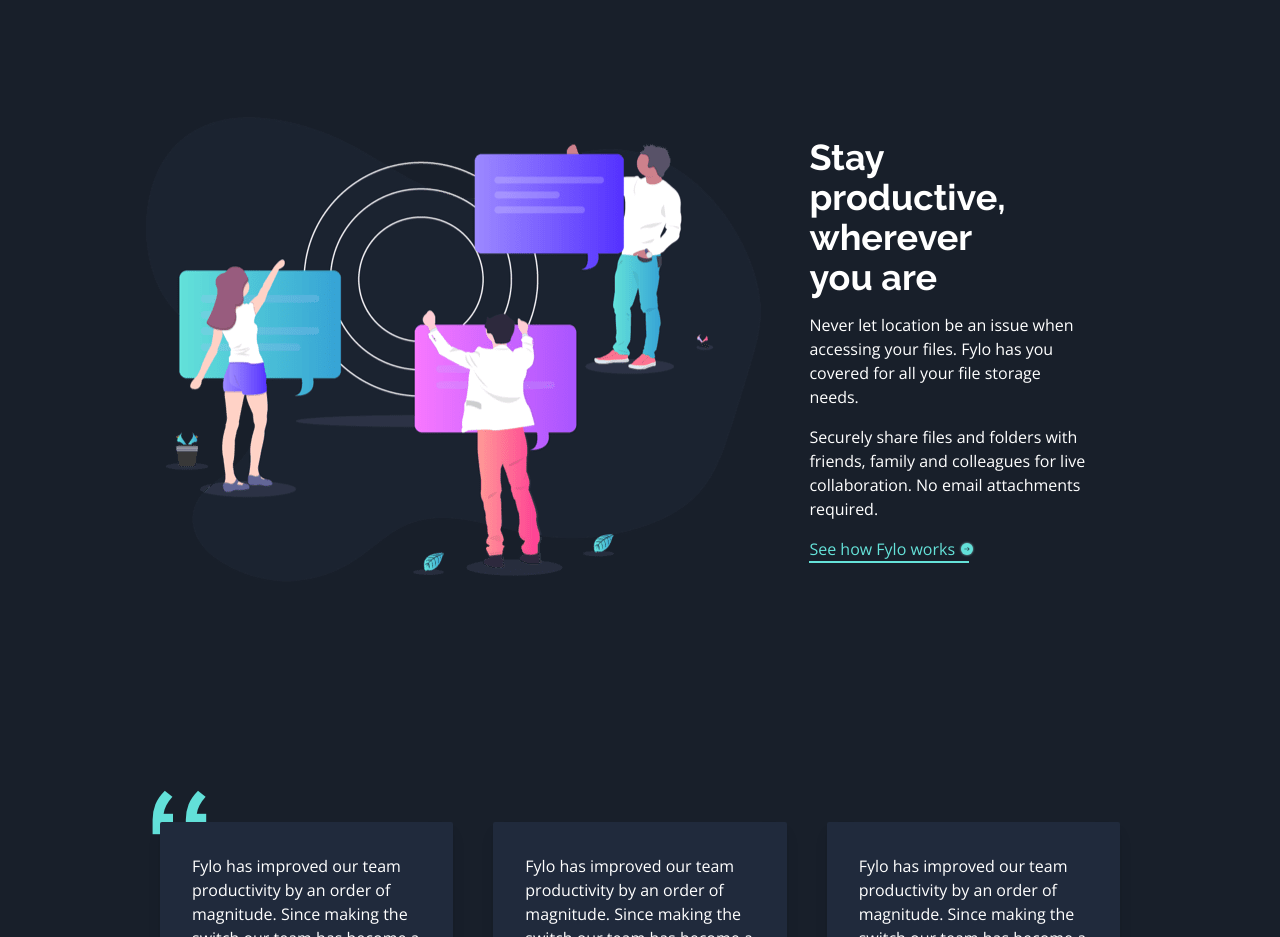
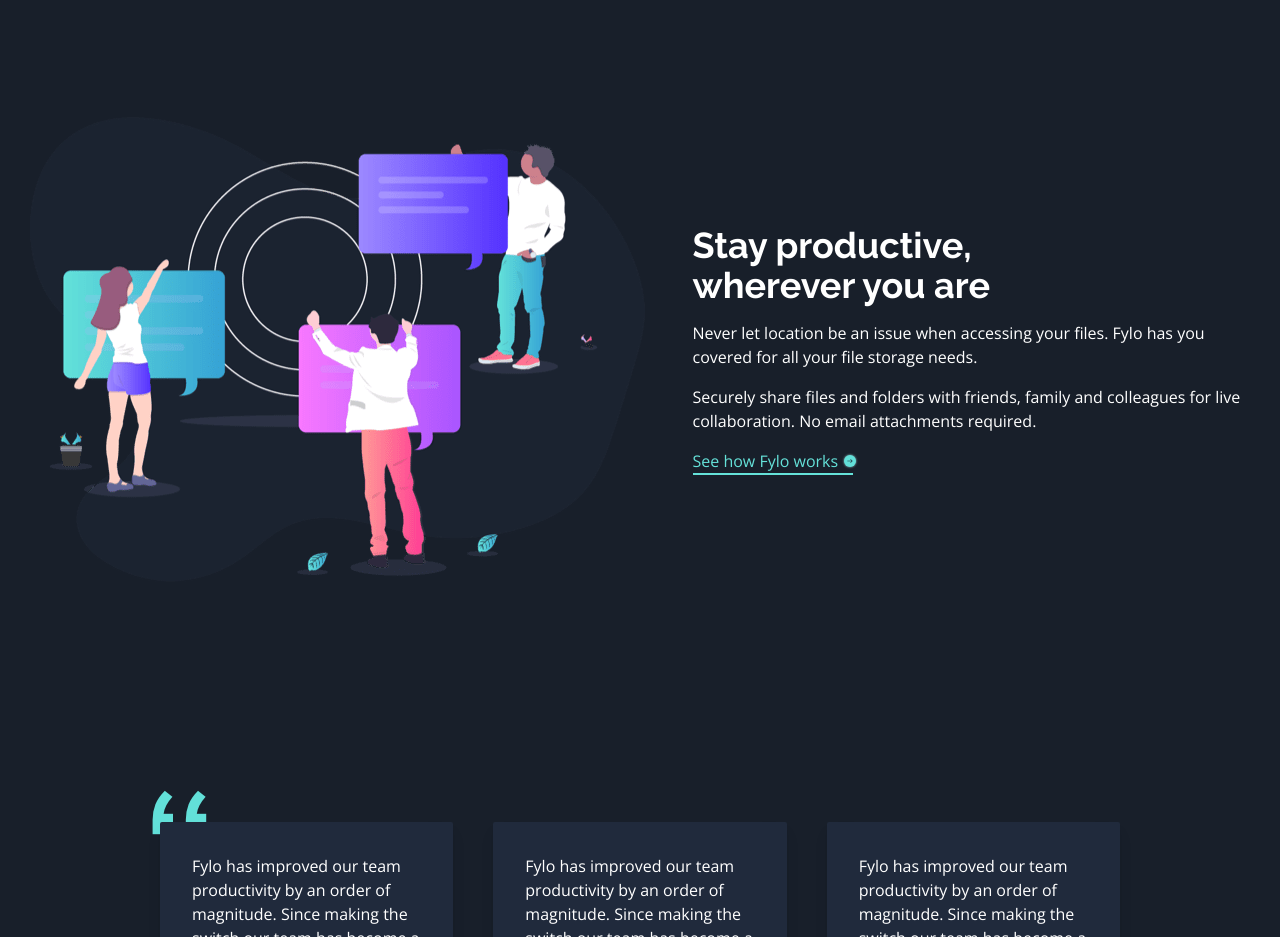
Before and after one commit to Harizriz/fylo-landing-page, a SvelteKit app: page / in a window 1280 px wide. Shown: the part 1900-2837 px from the top of the page. Built offline with nearby package versions, Linux system fonts and the light colour scheme.

Commit message:
fix: Text width keeps changing

```diff
--- a/src/components/Demo.svelte
+++ b/src/components/Demo.svelte
@@ -5,15 +5,15 @@
 
 <div class="mx-6 mt-40 flex flex-col items-center justify-center md:mx-[17.1rem] md:flex-row">
   <img src={illustrationProductive} alt="illustration-productive" class="mx-8 md:mx-0" />
-  <div class="mx-2 mt-12 flex flex-col justify-center md:mx-12 md:ml-12 md:mt-0">
-    <p class="mx-0 mb-4 font-headings text-xl font-bold text-white md:mr-20 md:text-4xl">
+  <div class="mx-2 mt-12 flex flex-col justify-center md:ml-12 md:mt-0">
+    <p class="mx-0 mb-4 font-headings text-xl font-bold text-white md:w-80 md:text-4xl">
       Stay productive, wherever you are
     </p>
-    <p class="mb-4 font-body text-[0.9rem] text-white md:text-base">
+    <p class="mb-4 font-body text-[0.9rem] text-white md:w-[550px] md:text-base">
       Never let location be an issue when accessing your files. Fylo has you covered for all your
       file storage needs.
     </p>
-    <p class="mb-4 font-body text-[0.9rem] text-white md:-mr-8 md:text-base">
+    <p class="mb-4 font-body text-[0.9rem] text-white md:-mr-8 md:w-[550px] md:text-base">
       Securely share files and folders with friends, family and colleagues for live collaboration.
       No email attachments required.
     </p>
```
